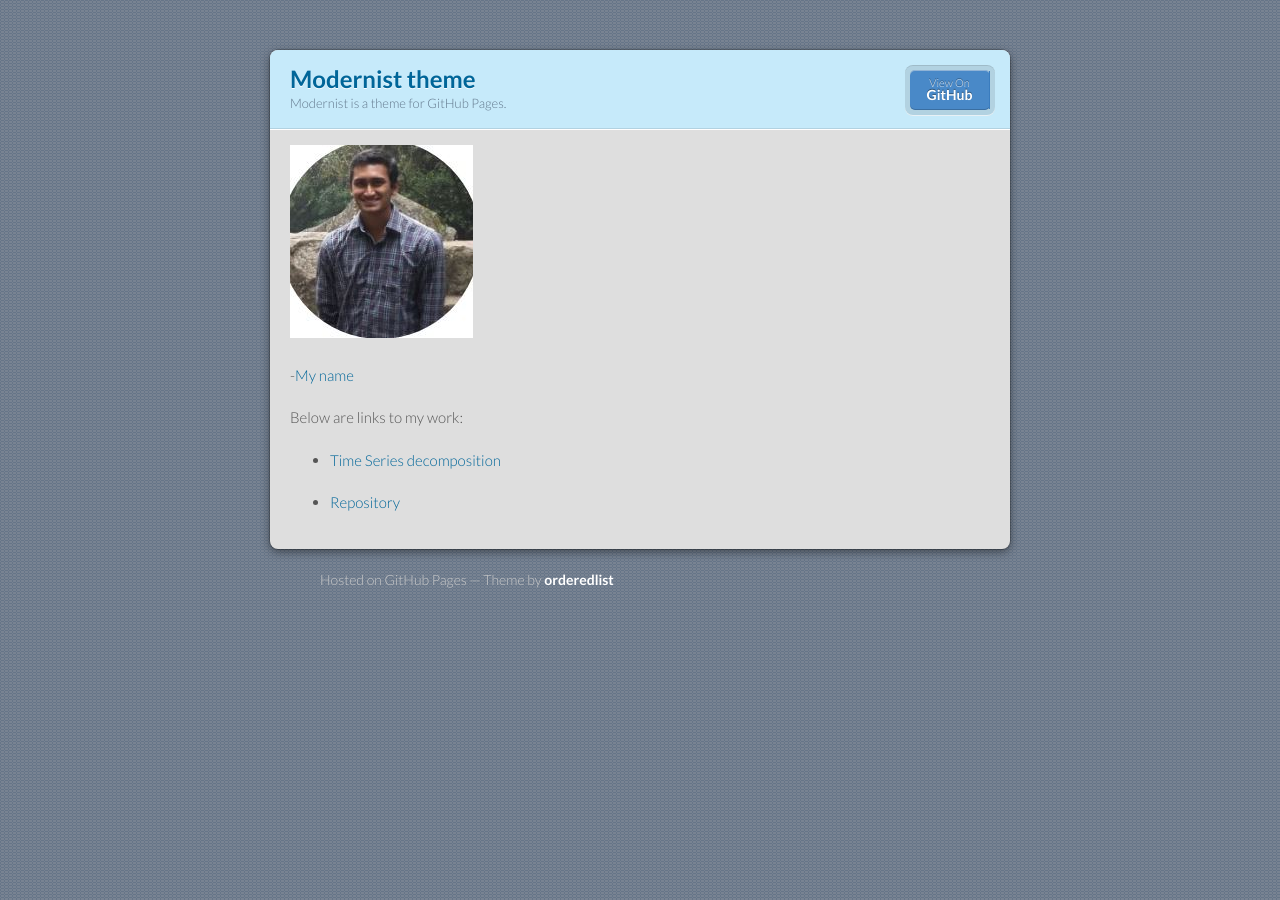
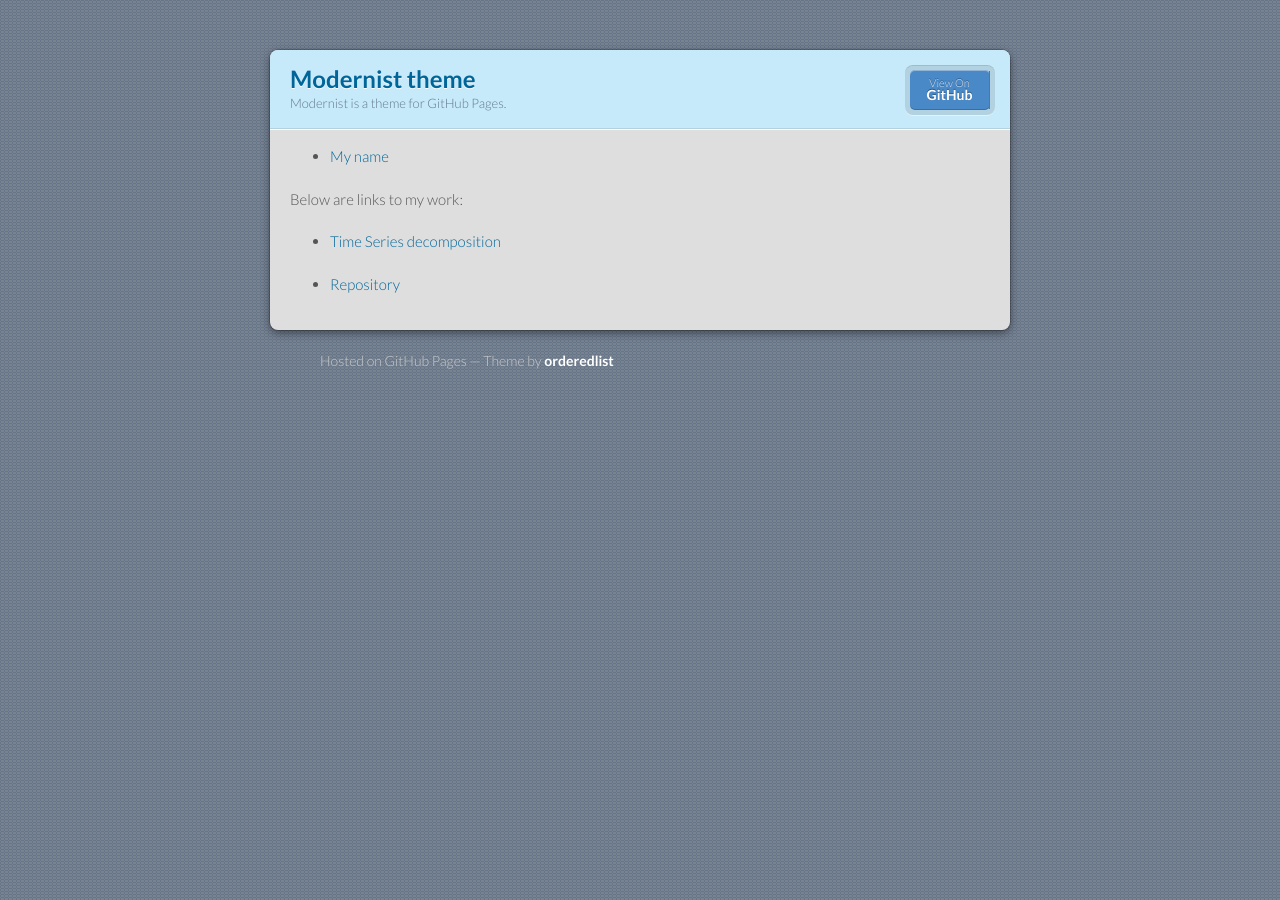
Before and after one commit to arjunvenkat510/arjunvenkat510.github.io, a Jekyll site: the page built from index.md, in a window 1280 px wide. Built offline with Jekyll 4.4.1, drawn with Linux system fonts in a browser that asks for light colours; our own code applies the rules of GitHub Pages for plain Markdown files.

Commit message:
Update index.md

```diff
--- a/index.md
+++ b/index.md
@@ -3,9 +3,7 @@ title: My website
 description: This site contains content that I have worked on.
 ---
 
-![My Picture](/pics/ArjunVenkat.JPG)
-
--[My name](/arjunvenkat/index.md)
+- [My name](/arjunvenkat/index.md)
 
 Below are links to my work:
 
```
